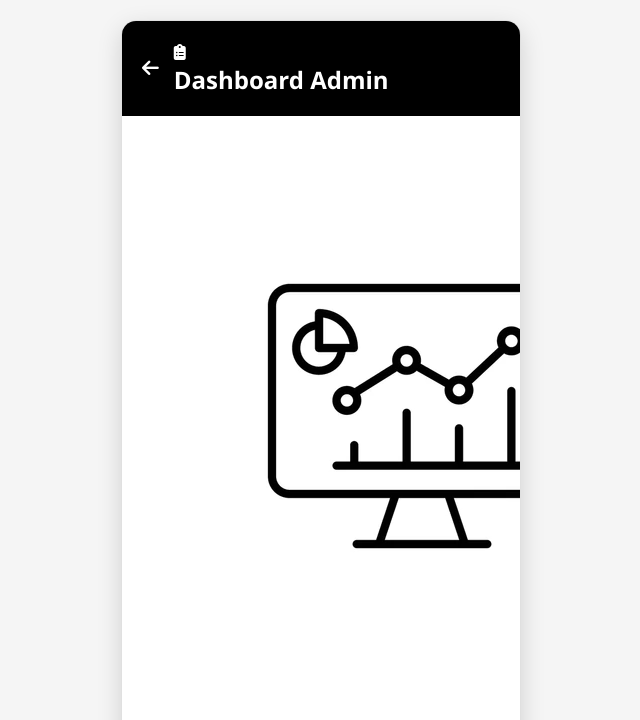
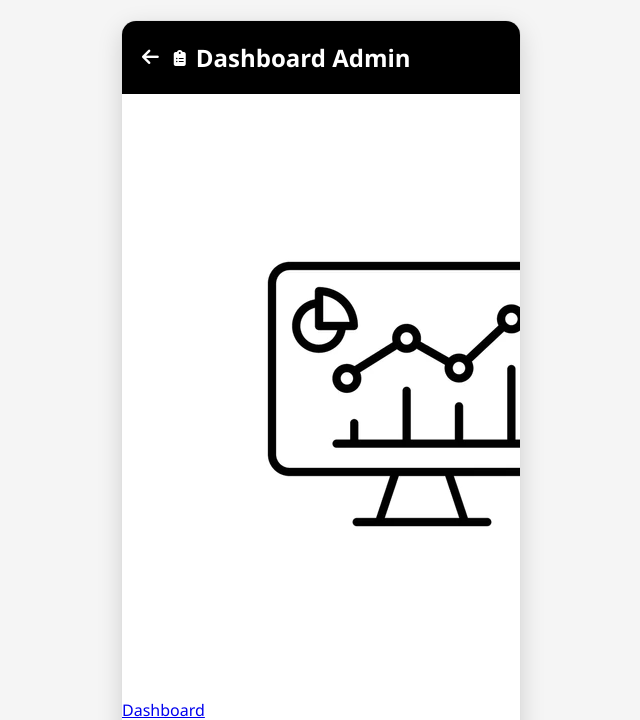
Before and after one commit to Guilherme-Engelmann/Mockup-MobileFirst, a PHP site: page /html/dashboard3.php in a window 1280 px wide. Shown: the top 720 px of the page, without its empty margins (319-959 px from the left). Run offline with PHP 8.4, Linux system fonts and the light colour scheme.

Commit message:
update - style

```diff
--- a/css/dashboard3.css
+++ b/css/dashboard3.css
@@ -44,3 +44,9 @@ body {
 .back-icon:hover {
     transform: translateX(-3px);
 }
+
+.icon-title {
+    display: flex;
+    align-items: center;
+    gap: 10px;
+}
```
